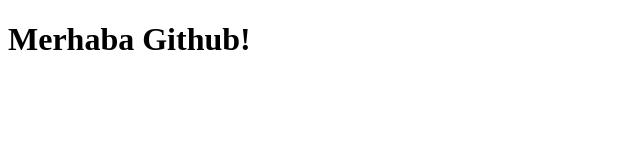
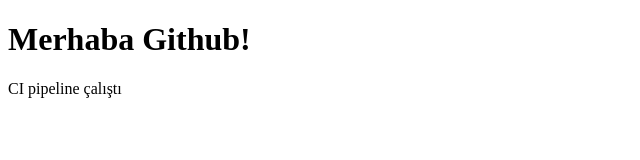
Before and after one commit to abircannet/staticwebsite, a plain HTML site: page index.html in a window 1280 px wide. Shown: the whole page, without its empty margins (0-640 px from the left). Drawn offline with Linux system fonts and the light colour scheme.

Commit message:
değişikli

```diff
--- a/index.html
+++ b/index.html
@@ -12,6 +12,7 @@
 
 <body>
     <h1>Merhaba Github!</h1>
+    <p>CI pipeline çalıştı</p>
 </body>
 
 </html>
```
